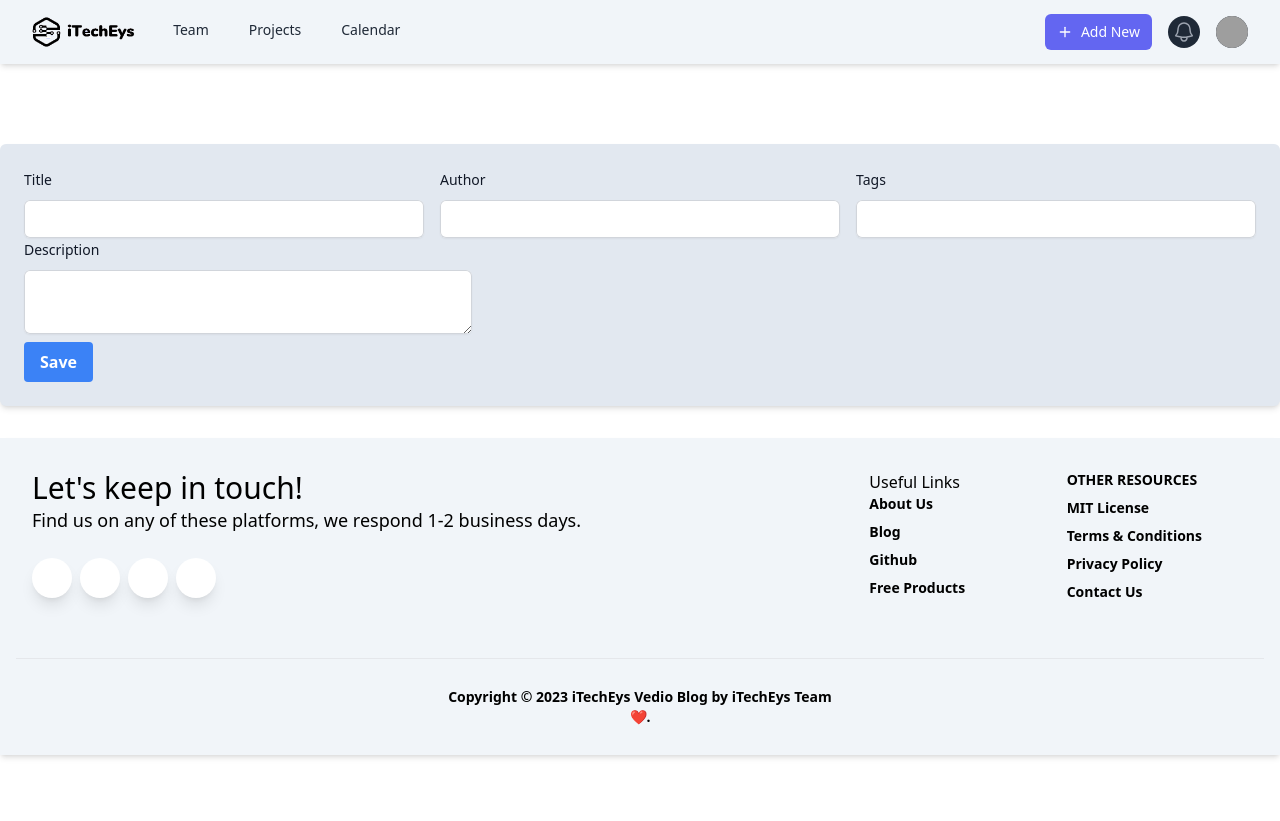
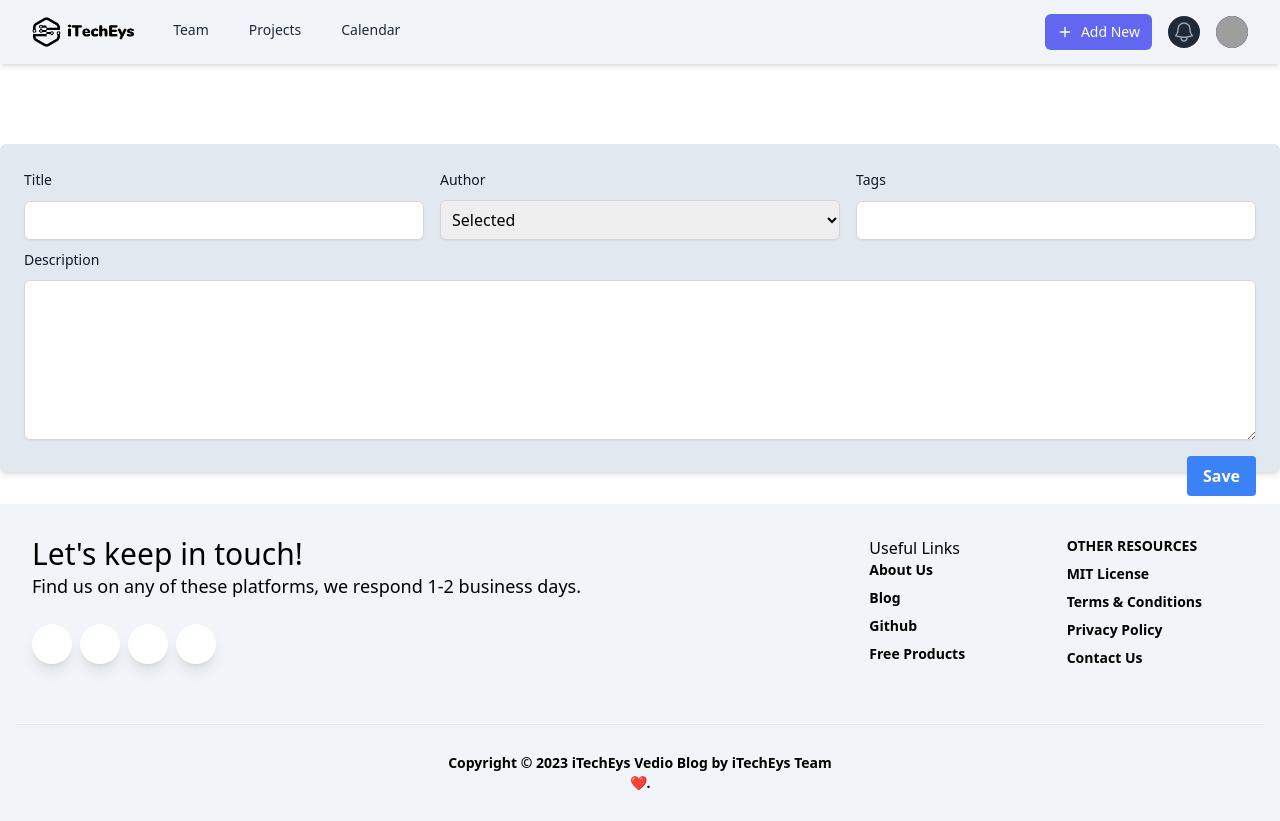
Before and after one commit to MotalibHossain/iTech-Vedio-blog, a React (Create React App) app: page /add-vedio in a window 1280 px wide. Before the commit the page ends 800 px from the top, so only its background shows below. Built offline with nearby package versions, Linux system fonts and the light colour scheme; grey boxes are pictures that could not be loaded; some icons are missing.

Commit message:
update add form design.

```diff
--- a/src/App.css
+++ b/src/App.css
@@ -678,12 +678,6 @@ video {
   /* @apply focus:outline-none focus:ring focus:ring-indigo-200; */
 }
 
-@media (min-width: 640px) {
-  .from-control {
-    max-width: 28rem;
-  }
-}
-
 .sr-only {
   position: absolute;
   width: 1px;
@@ -725,6 +719,10 @@ video {
   bottom: 0px;
 }
 
+.bottom-0 {
+  bottom: 0px;
+}
+
 .bottom-2 {
   bottom: 0.5rem;
 }
@@ -751,6 +749,10 @@ video {
 
 .col-span-full {
   grid-column: 1 / -1;
+}
+
+.float-right {
+  float: right;
 }
 
 .mx-auto {
@@ -763,6 +765,14 @@ video {
   margin-bottom: 1.5rem;
 }
 
+.-mt-2 {
+  margin-top: -0.5rem;
+}
+
+.mb-12 {
+  margin-bottom: 3rem;
+}
+
 .mb-2 {
   margin-bottom: 0.5rem;
 }
@@ -859,6 +869,10 @@ video {
   height: 4rem;
 }
 
+.h-3 {
+  height: 0.75rem;
+}
+
 .h-4 {
   height: 1rem;
 }
@@ -893,6 +907,10 @@ video {
 
 .w-10 {
   width: 2.5rem;
+}
+
+.w-3 {
+  width: 0.75rem;
 }
 
 .w-4 {
@@ -950,6 +968,12 @@ video {
 .origin-top-right {
   -webkit-transform-origin: top right;
           transform-origin: top right;
+}
+
+.rotate-45 {
+  --tw-rotate: 45deg;
+  -webkit-transform: translate(var(--tw-translate-x), var(--tw-translate-y)) rotate(var(--tw-rotate)) skewX(var(--tw-skew-x)) skewY(var(--tw-skew-y)) scaleX(var(--tw-scale-x)) scaleY(var(--tw-scale-y));
+          transform: translate(var(--tw-translate-x), var(--tw-translate-y)) rotate(var(--tw-rotate)) skewX(var(--tw-skew-x)) skewY(var(--tw-skew-y)) scaleX(var(--tw-scale-x)) scaleY(var(--tw-scale-y));
 }
 
 .scale-100 {
@@ -1145,6 +1169,10 @@ video {
   padding: 0.5rem;
 }
 
+.p-4 {
+  padding: 1rem;
+}
+
 .p-6 {
   padding: 1.5rem;
 }
@@ -1271,6 +1299,11 @@ video {
   line-height: 1.25rem;
 }
 
+.text-xl {
+  font-size: 1.25rem;
+  line-height: 1.75rem;
+}
+
 .text-xs {
   font-size: 0.75rem;
   line-height: 1rem;
@@ -1302,6 +1335,10 @@ video {
 
 .leading-\[1\.7142857\] {
   line-height: 1.7142857;
+}
+
+.leading-none {
+  line-height: 1;
 }
 
 .tracking-tight {
@@ -1510,6 +1547,10 @@ video {
   --tw-ring-offset-color: #1f2937;
 }
 
+.group:hover .group-hover\:flex {
+  display: flex;
+}
+
 @media (prefers-color-scheme: dark) {
   .dark\:bg-gray-800 {
     --tw-bg-opacity: 1;
--- a/src/index.css
+++ b/src/index.css
@@ -11,6 +11,5 @@
 		@apply ring-1 ring-inset ring-gray-300;
 		@apply focus:outline-none;
 		/* @apply focus:outline-none focus:ring focus:ring-indigo-200; */
-		@apply sm:max-w-md;
 	}
   }
--- a/src/pages/AddVedio.js
+++ b/src/pages/AddVedio.js
@@ -8,25 +8,32 @@ export default function AddVedio() {
                     <div className="max-w-7xl p-6 mx-auto bg-slate-200 rounded-md shadow-md dark:bg-gray-800 mt-20">
                         <form action="">
                             <div className="grid grid-cols-1 sm:grid-cols-2 md:grid-cols-2 lg:grid-cols-3 xl:grid-cols-3 2xl:grid-cols-3 gap-4">
-                                <div className="grid">
+                                <div className="grid mb-2">
                                     <label htmlFor="title" className="block text-sm font-medium leading-6 text-gray-900 mb-2">Title</label>
                                     <input type="text" name="title" className="from-control"/>
                                 </div>
-                                <div className="grid">
+                                <div className="grid mb-2">
                                     <label htmlFor="title" className="block text-sm font-medium leading-6 text-gray-900 mb-2">Author</label>
-                                    <input type="text" name="author" className="from-control"/>
+                                    <select name="author" className="from-control px-2">
+                                        <option value="" selected disabled className="p-4">Selected</option>
+                                        <option value="Motalib" className="p-4">Motalib</option>
+                                        <option value="Motalib" className="p-4">Sanzid</option>
+                                    </select>
                                 </div>
-                                <div className="grid">
+                                <div className="grid group flex relative mb-2">
+                                    <div class="absolute bottom-0 mb-12 flex flex-col items-center hidden group-hover:flex">
+                                        <span class="relative rounded-md z-10 p-4 text-xs leading-none text-gray-900 whitespace-no-wrap bg-slate-200 shadow-lg">Please, Write your tag with comma <b className="text-xl">(,)</b> seperator.</span>
+                                        <div class="w-3 h-3 -mt-2 rotate-45 bg-white"></div>
+                                    </div>
                                     <label htmlFor="title" className="block text-sm font-medium leading-6 text-gray-900 mb-2">Tags</label>
                                     <input type="text" name="tags" className="from-control"/>
                                 </div>
-
                             </div>
-                            <div className="grid">
+                            <div className="grid mb-2">
                                 <label htmlFor="title" className="block text-sm font-medium leading-6 text-gray-900 mb-2">Description</label>
-                                <textarea name="description" className="from-control grid grid-rows"/>
+                                <textarea name="description" className="from-control" rows="6" />
                             </div>
-                            <button className="btn-blue mt-2">Save</button>
+                            <button className="btn-blue float-right mt-2">Save</button>
                         </form>
                     </div>
                 </div>
```
